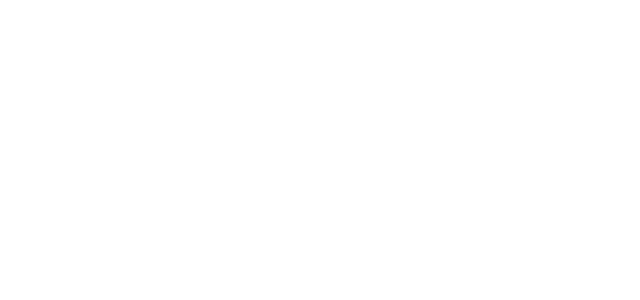
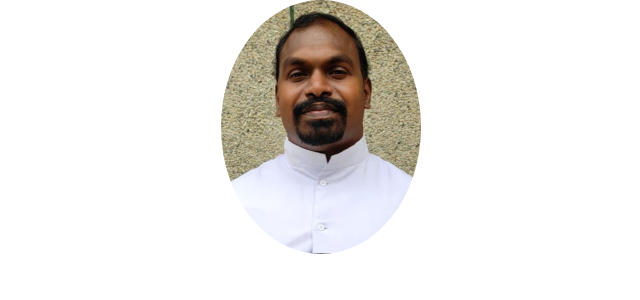
Before and after one commit to rjoealexsj/carmelIMS, a React (Create React App) app: page / in a window 1280 px wide. Shown: the top 300 px of the page, without its empty margins (319-959 px from the left). Built offline with nearby package versions, Linux system fonts and the light colour scheme.

Commit message:
image at center

```diff
--- a/src/App.js
+++ b/src/App.js
@@ -1,9 +1,17 @@
 import logo from './logo.svg';
 import './App.css';
-
+import img1 from '../src/img/img.JPG'
 function App() {
   return (
-    <div> </div>
+    <div>
+
+    <center>
+    <img src={img1} style={{width:'200px', borderRadius
+    :'50%'}}/>
+
+    </center>
+
+    </div>
   );
 }
 
```
Also changed, not shown: src/img/img.JPG (added).
